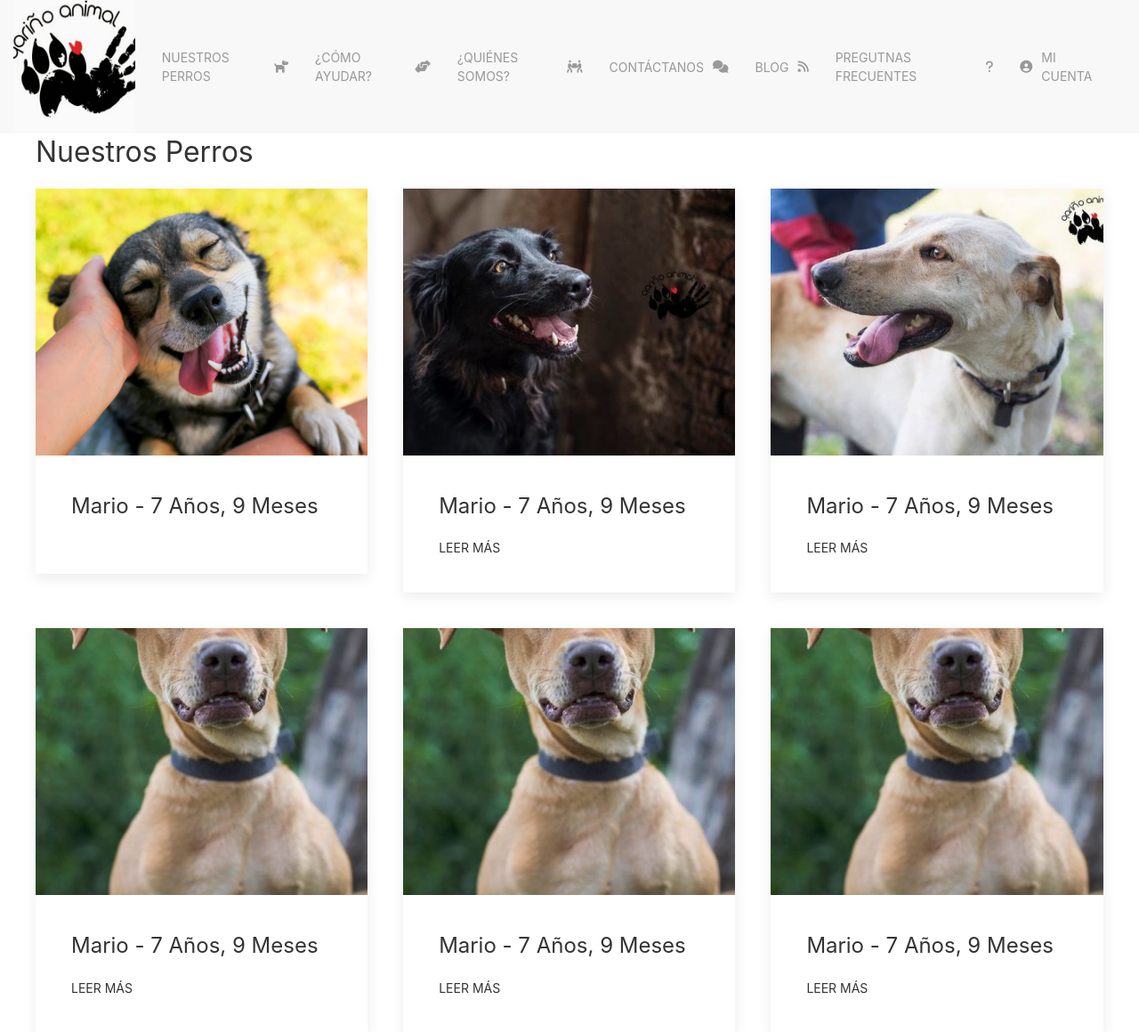
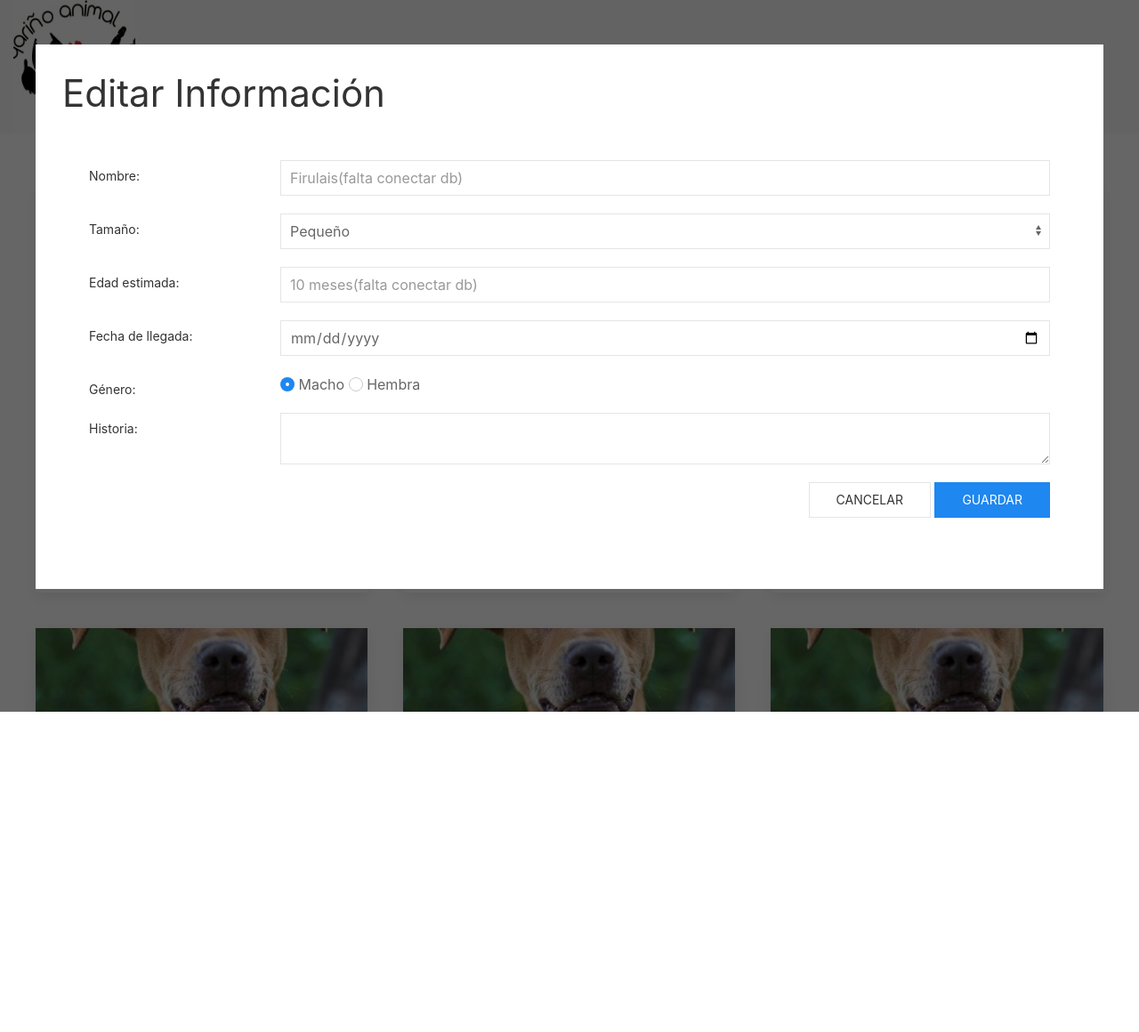
Before and after one commit to MartinNoboa/Qarinio-animal, a PHP site: page /catalogo.php in a window 1280 px wide, after a click on "LEER MÁS". Shown: the top 1160 px of the page at 89% size. After the commit the page ends 800 px from the top, so only its background shows below. Run offline with PHP 8.4, Linux system fonts and the light colour scheme; some libraries are stand-ins or nearby versions.

Commit message:
Cambiar layout interfaz

```diff
--- a/Codigo/_tarjetaPerro.html
+++ b/Codigo/_tarjetaPerro.html
@@ -11,3 +11,66 @@
         </div>
     </div>
 </div>
+
+<div id="modal-editar" class="uk-modal-container" uk-modal>
+    <div class="uk-modal-dialog uk-modal-body">
+        <div class="uk-modal-title">
+            <h1>Editar Información</h1>
+        </div>
+        <div class="uk-modal-body">
+            <form class="uk-form-horizontal uk-margin-large">
+                <div class="uk-margin">
+                    <label class="uk-form-label" for="form-horizontal-text">Nombre:</label>
+                    <div class="uk-form-controls">
+                        <input class="uk-input" id="form-horizontal-text" type="text" placeholder="Firulais(falta conectar db)">
+                    </div>
+                </div>
+
+                <div class="uk-margin">
+                    <label class="uk-form-label" for="form-horizontal-select">Tamaño:</label>
+                    <div class="uk-form-controls">
+                        <select class="uk-select" id="form-horizontal-select">
+                            <option>Pequeño</option>
+                            <option>Mediano</option>
+                            <option>Grande</option>
+                        </select>
+                    </div>
+                </div>
+
+                <div class="uk-margin">
+                    <label class="uk-form-label" for="form-horizontal-text">Edad estimada:</label>
+                    <div class="uk-form-controls">
+                        <input class="uk-input" id="form-horizontal-text" type="number" placeholder="10 meses(falta conectar db)">
+                    </div>
+                </div>
+
+                <div class="uk-margin">
+                    <label class="uk-form-label" for="form-horizontal-text">Fecha de llegada:</label>
+                    <div class="uk-form-controls">
+                        <input class="uk-input" id="form-horizontal-text" type="date" placeholder="dd/mm/yyyy(falta conectar db)">
+                    </div>
+                </div>
+
+                <div class="uk-margin">
+                    <label class="uk-form-label" for="form-horizontal-select">Género:</label>
+                    <div class="uk-form-controls">
+                        <label><input class="uk-radio" type="radio" name="radio2" checked> Macho</label>
+                        <label><input class="uk-radio" type="radio" name="radio2"> Hembra</label>
+                    </div>
+                </div>
+
+                <div class="uk-margin">
+                    <label class="uk-form-label" for="form-horizontal-text">Historia:</label>
+                    <div class="uk-form-controls">
+                        <textarea id="form-horizontal-text" class="uk-textarea" data-length="500"></textarea>
+                    </div>
+                </div>
+                <p class="uk-text-right">
+                    <button class="uk-button uk-button-default uk-modal-close">Cancelar</button>
+                    <button class="uk-button uk-button-primary" type="submit">Guardar</button>
+                </p>
+            </form>
+        </div>
+
+    </div>
+</div>
```
Also changed, not shown: Codigo/controladorEditarPerro.php (+3 -5 lines).
